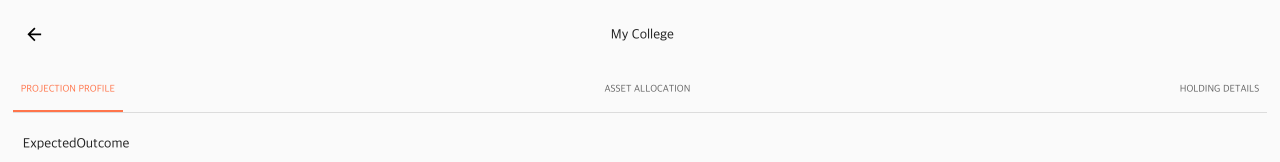
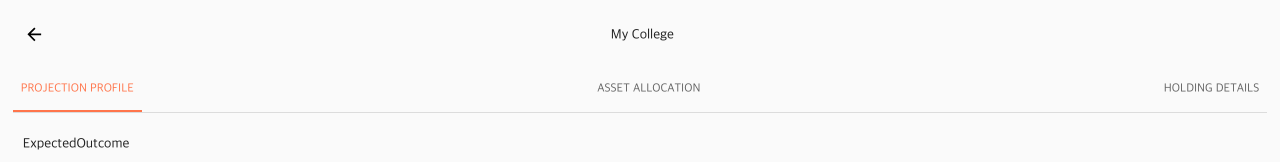
Before and after one commit to 1000jinah/d-project, a React (Create React App) app: page /projection/result/1 in a window 1280 px wide. Shown: the top 162 px of the page. Built offline with nearby package versions, Linux system fonts and the light colour scheme.

Commit message:
230418_이동관련_링크_수정_및_포트폴리오_탭바_폰트크기수정

```diff
--- a/src/scenes/goal/second.jsx
+++ b/src/scenes/goal/second.jsx
@@ -24,7 +24,7 @@ const Retirement = () => {
     <Typography
       sx={{
         fontSize: "18px",
-        fontWeight: "bold",
+        fontWeight: "600",
         pb: "20px",
         color: "#000",
         // theme.palette.secondary[0],
@@ -40,7 +40,7 @@ const OwnHome = () => {
     <Typography
       sx={{
         fontSize: "18px",
-        fontWeight: "bold",
+        fontWeight: "600",
         pb: "20px",
         color: "#000",
         // theme.palette.secondary[0],
@@ -56,7 +56,7 @@ const Savings = () => {
     <Typography
       sx={{
         fontSize: "18px",
-        fontWeight: "bold",
+        fontWeight: "600",
         pb: "20px",
         color: "#000",
         // theme.palette.secondary[0],
@@ -72,7 +72,7 @@ const WeddingFund = () => {
     <Typography
       sx={{
         fontSize: "18px",
-        fontWeight: "bold",
+        fontWeight: "600",
         pb: "20px",
         color: "#000",
         // theme.palette.secondary[0],
@@ -88,7 +88,7 @@ const Education = () => {
     <Typography
       sx={{
         fontSize: "18px",
-        fontWeight: "bold",
+        fontWeight: "600",
         pb: "20px",
         color: "#000",
         // theme.palette.secondary[0],
@@ -123,7 +123,7 @@ const GoalSecond = () => {
         <FlexBetween>
           <IconButton
             component={Link}
-            to="/way"
+            to="/goal/first"
             sx={{
               color:
                 theme === "dark"
--- a/src/scenes/projection/default.jsx
+++ b/src/scenes/projection/default.jsx
@@ -363,7 +363,7 @@ function Projection() {
                 }
               >
                 <Tab
-                  sx={{ fontSize: "10px", p: " 0.45rem 0.5rem" }}
+                  sx={{ fontSize: "11px", p: " 0.45rem 0.5rem" }}
                   label={
                     localStorage.getItem("language") === "jp"
                       ? "将来の予想"
@@ -372,7 +372,7 @@ function Projection() {
                   value="1"
                 />
                 <Tab
-                  sx={{ fontSize: "10px", p: " 0.45rem 0.5rem" }}
+                  sx={{ fontSize: "11px", p: " 0.45rem 0.5rem" }}
                   label={
                     localStorage.getItem("language") === "jp"
                       ? "ポートフォリオ"
@@ -381,7 +381,7 @@ function Projection() {
                   value="2"
                 />
                 <Tab
-                  sx={{ fontSize: "10px", p: " 0.45rem 0.5rem" }}
+                  sx={{ fontSize: "11px", p: " 0.45rem 0.5rem" }}
                   label={
                     localStorage.getItem("language") === "jp"
                       ? "投資商品"
--- a/src/scenes/projection/result.jsx
+++ b/src/scenes/projection/result.jsx
@@ -553,7 +553,7 @@ function ProjectionResult() {
                 }
               >
                 <Tab
-                  sx={{ fontSize: "10px", p: " 0.45rem 0.5rem" }}
+                  sx={{ fontSize: "12px", p: " 0.45rem 0.5rem" }}
                   label={
                     localStorage.getItem("language") === "jp"
                       ? "将来の予想"
@@ -562,7 +562,7 @@ function ProjectionResult() {
                   value="1"
                 />
                 <Tab
-                  sx={{ fontSize: "10px", p: " 0.45rem 0.5rem" }}
+                  sx={{ fontSize: "12px", p: " 0.45rem 0.5rem" }}
                   label={
                     localStorage.getItem("language") === "jp"
                       ? "ポートフォリオ"
@@ -571,7 +571,7 @@ function ProjectionResult() {
                   value="2"
                 />
                 <Tab
-                  sx={{ fontSize: "10px", p: " 0.45rem 0.5rem" }}
+                  sx={{ fontSize: "12px", p: " 0.45rem 0.5rem" }}
                   label={
                     localStorage.getItem("language") === "jp"
                       ? "投資商品"
```
